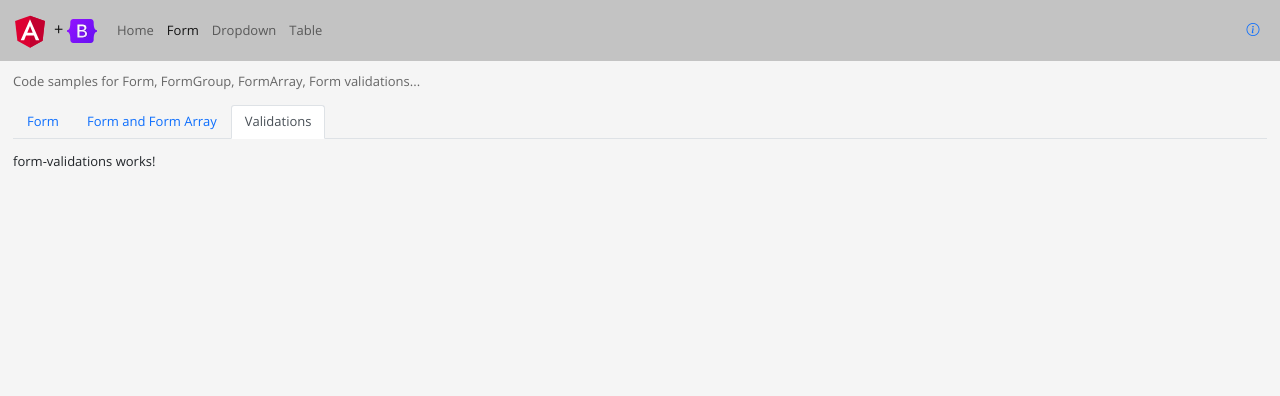
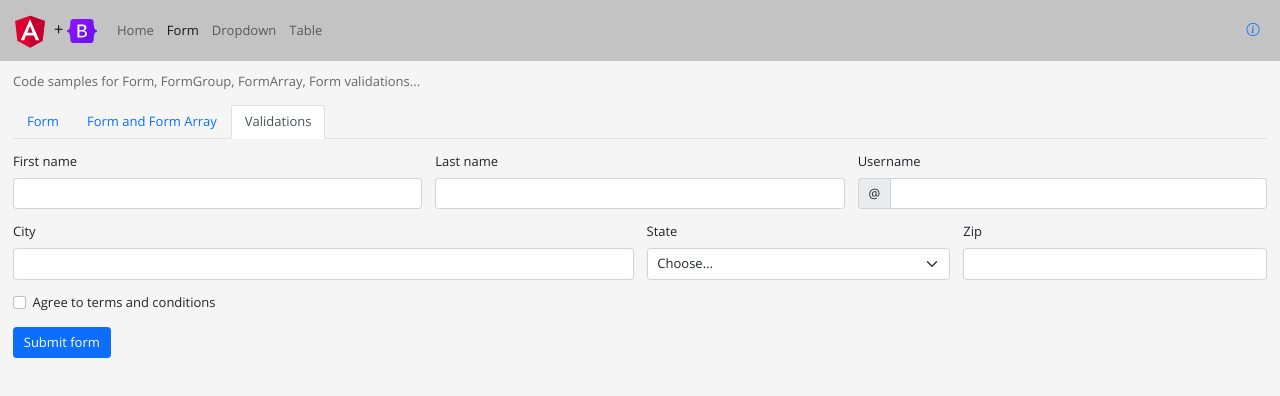
Before and after one commit to kumargandhi/angular-bootstrap-sample, an Angular app: page /form in a window 1280 px wide. Both pictures are taken after a click on the link "Validations". Shown: the top 396 px of the page. Built offline with nearby package versions, Linux system fonts and the light colour scheme.

Commit message:
Form validation changes

```diff
--- a/src/app/form/components/form-validations/form-validations.component.html
+++ b/src/app/form/components/form-validations/form-validations.component.html
@@ -1 +1,94 @@
-<p>form-validations works!</p>
+<form
+    class="row g-3 needs-validation"
+    novalidate
+    [formGroup]="form"
+    (ngSubmit)="onFormSubmit($event)"
+>
+    <div class="col-md-4">
+        <label for="firstName" class="form-label">First name</label>
+        <input
+            type="text"
+            class="form-control"
+            id="firstName"
+            formControlName="firstName"
+            required
+        />
+        <div class="valid-feedback">Looks good!</div>
+    </div>
+    <div class="col-md-4">
+        <label for="lastName" class="form-label">Last name</label>
+        <input
+            type="text"
+            class="form-control"
+            id="lastName"
+            formControlName="lastName"
+            required
+        />
+    </div>
+    <div class="col-md-4">
+        <label for="username" class="form-label">Username</label>
+        <div class="input-group has-validation">
+            <span class="input-group-text" id="inputGroupPrepend">@</span>
+            <input
+                type="text"
+                class="form-control"
+                id="username"
+                aria-describedby="inputGroupPrepend"
+                formControlName="username"
+                required
+            />
+            <div class="invalid-feedback">Please choose a username.</div>
+        </div>
+    </div>
+    <div class="col-md-6">
+        <label for="city" class="form-label">City</label>
+        <input
+            type="text"
+            class="form-control"
+            id="city"
+            formControlName="city"
+            required
+        />
+        <div class="invalid-feedback">Please provide a valid city.</div>
+    </div>
+    <div class="col-md-3">
+        <label for="state" class="form-label">State</label>
+        <select class="form-select" id="state" required formControlName="state">
+            <option selected disabled value="">Choose...</option>
+            <option>...</option>
+        </select>
+        <div class="invalid-feedback">Please select a valid state.</div>
+    </div>
+    <div class="col-md-3">
+        <label for="zip" class="form-label">Zip</label>
+        <input
+            type="text"
+            class="form-control"
+            id="zip"
+            formControlName="zip"
+            required
+        />
+        <div class="invalid-feedback">Please provide a valid zip.</div>
+    </div>
+    <div class="col-12">
+        <div class="form-check">
+            <input
+                class="form-check-input"
+                type="checkbox"
+                value=""
+                id="toc"
+                formControlName="toc"
+                required
+            />
+            <label class="form-check-label" for="toc">
+                Agree to terms and conditions
+            </label>
+            <div class="invalid-feedback">
+                You must agree before submitting.
+            </div>
+        </div>
+    </div>
+    <div class="col-12">
+        <button class="btn btn-primary" type="submit">Submit form</button>
+    </div>
+</form>
--- a/src/app/form/components/form-validations/form-validations.component.ts
+++ b/src/app/form/components/form-validations/form-validations.component.ts
@@ -1,16 +1,49 @@
-import { Component, OnInit } from '@angular/core';
+import {
+    ChangeDetectionStrategy,
+    ChangeDetectorRef,
+    Component,
+    OnInit,
+} from '@angular/core';
+import { FormBuilder, FormGroup, Validators } from '@angular/forms';
+import * as _ from 'lodash';
 
 @Component({
     selector: 'app-form-validations',
     templateUrl: './form-validations.component.html',
     styleUrls: ['./form-validations.component.scss'],
+    changeDetection: ChangeDetectionStrategy.OnPush,
 })
 export class FormValidationsComponent implements OnInit {
-    constructor() {
-        // do nothing
+    form: FormGroup;
+
+    isFormSubmitted = false;
+
+    formDesc: string;
+
+    constructor(private _fb: FormBuilder, private _cd: ChangeDetectorRef) {
+        this.form = this._fb.group({
+            firstName: ['', Validators.required],
+            lastName: ['', Validators.required],
+            username: ['', Validators.required],
+            city: ['', Validators.required],
+            state: ['', Validators.required],
+            zip: ['', Validators.required],
+            toc: [false],
+        });
     }
 
     ngOnInit(): void {
         // do nothing
     }
+
+    onFormSubmit($event: any) {
+        if (!$event) {
+            return;
+        }
+        this.isFormSubmitted = true;
+        this.formDesc = '';
+        _.forIn(this.form.controls, (value, key) => {
+            this.formDesc += `Control ${key} with value ${value.value}<br>`;
+        });
+    }
 }
```
